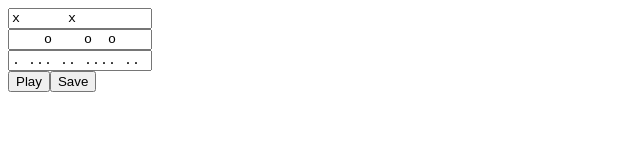
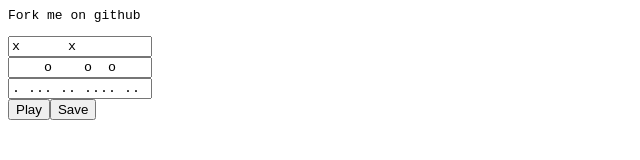
Before and after one commit to skilldrick/music1, a plain HTML site: page index.html in a window 1280 px wide. Shown: the whole page, without its empty margins (0-640 px from the left). Drawn offline with nearby package versions, Linux system fonts and the light colour scheme.

Commit message:
Add github link.

```diff
--- a/index.html
+++ b/index.html
@@ -1,12 +1,24 @@
 <html>
   <head>
     <style>
-      input {
+      input, p {
         font-family: monospace;
+      }
+
+      a {
+        text-decoration: none;
+        color: black;
+      }
+
+      a:hover {
+        text-decoration: underline;
       }
     </style>
     <script src='http://ajax.googleapis.com/ajax/libs/jquery/1.7.1/jquery.min.js'></script>
     <script src='riffwave.js'></script>
     <script src='music1.js'></script>
   </head>
+  <body>
+    <p><a href='http://github.com/skilldrick/music1'>Fork me on github</a></p>
+  </body>
 </html>
```
